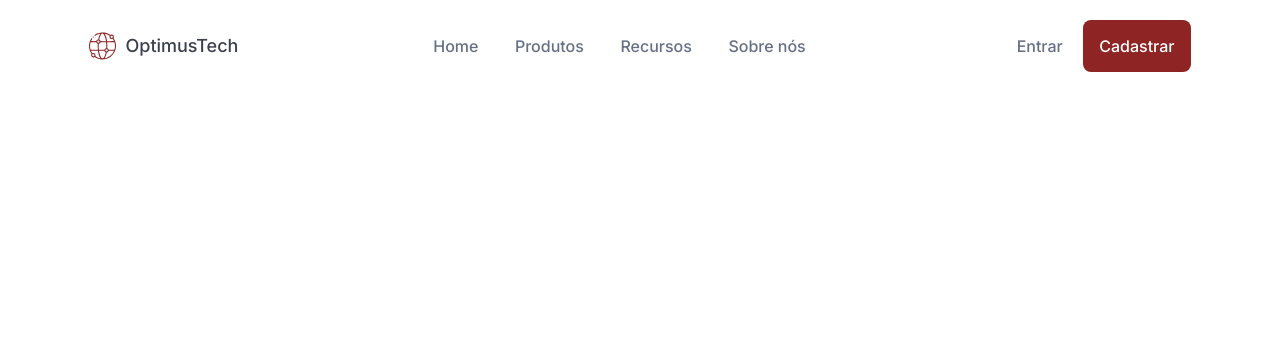
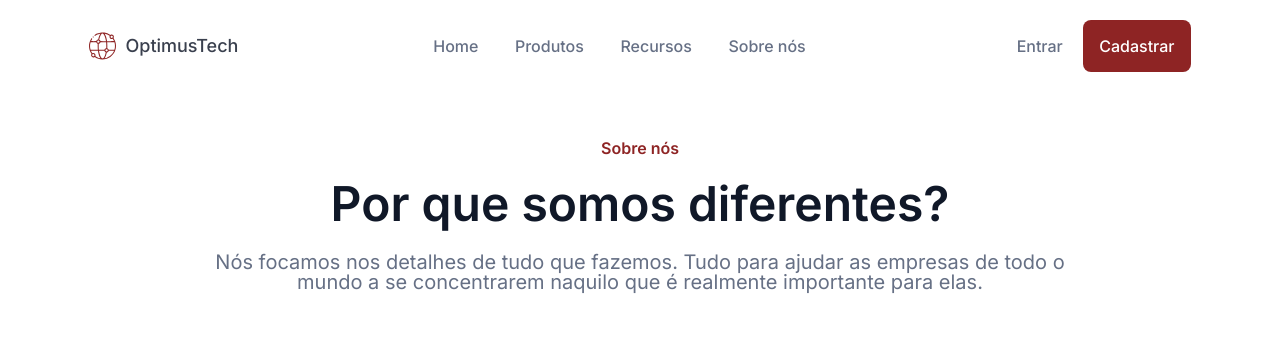
Before and after one commit to lopesmarcela/7DaysOfCode-HTML-CSS, a plain HTML site: page index.html in a window 1280 px wide. Drawn offline with Linux system fonts and the light colour scheme.

Commit message:
desafio dia 2: criando banner

```diff
--- a/index.html
+++ b/index.html
@@ -34,5 +34,14 @@
         <a href="#" class="cabecalho__botoes-links botao-vermelho">Cadastrar</a>
       </div>
     </header>
+    <section class="sobre-nos">
+      <span class="sobre-nos__spam">Sobre nós</span>
+      <h1 class="sobre-nos__titulo">Por que somos diferentes?</h1>
+      <p class="sobre-nos__texto">
+        Nós focamos nos detalhes de tudo que fazemos. Tudo para ajudar as
+        empresas de todo o mundo a se concentrarem naquilo que é realmente
+        importante para elas.
+      </p>
+    </section>
   </body>
 </html>
--- a/styles.css
+++ b/styles.css
@@ -1,4 +1,5 @@
 @import url(styles/header.css);
+@import url(styles/sobre-nos.css);
 
 :root{
     --fonte-principal: "Inter";
@@ -6,6 +7,7 @@
     --cinza-claro:#667085;
     --vermelho-escuro:#8E2424;
     --branco: #FFFFFF;
+    --preto: #101828;
 }
 
 body{
--- /dev/null
+++ b/styles/sobre-nos.css
@@ -0,0 +1,22 @@
+.sobre-nos{
+    background-color: var(--branco);
+    text-align: center;
+    padding: 3em 12em;
+}
+
+.sobre-nos__spam{
+    font-weight: 600;
+    color: var(--vermelho-escuro);
+}
+
+.sobre-nos__titulo{
+    font-weight: 600;
+    font-size: 48px;
+    color: var(--preto);
+    margin: .5em 0;
+}
+
+.sobre-nos__texto{
+    font-size: 20px;
+    color: var(--cinza-claro);
+}
```
